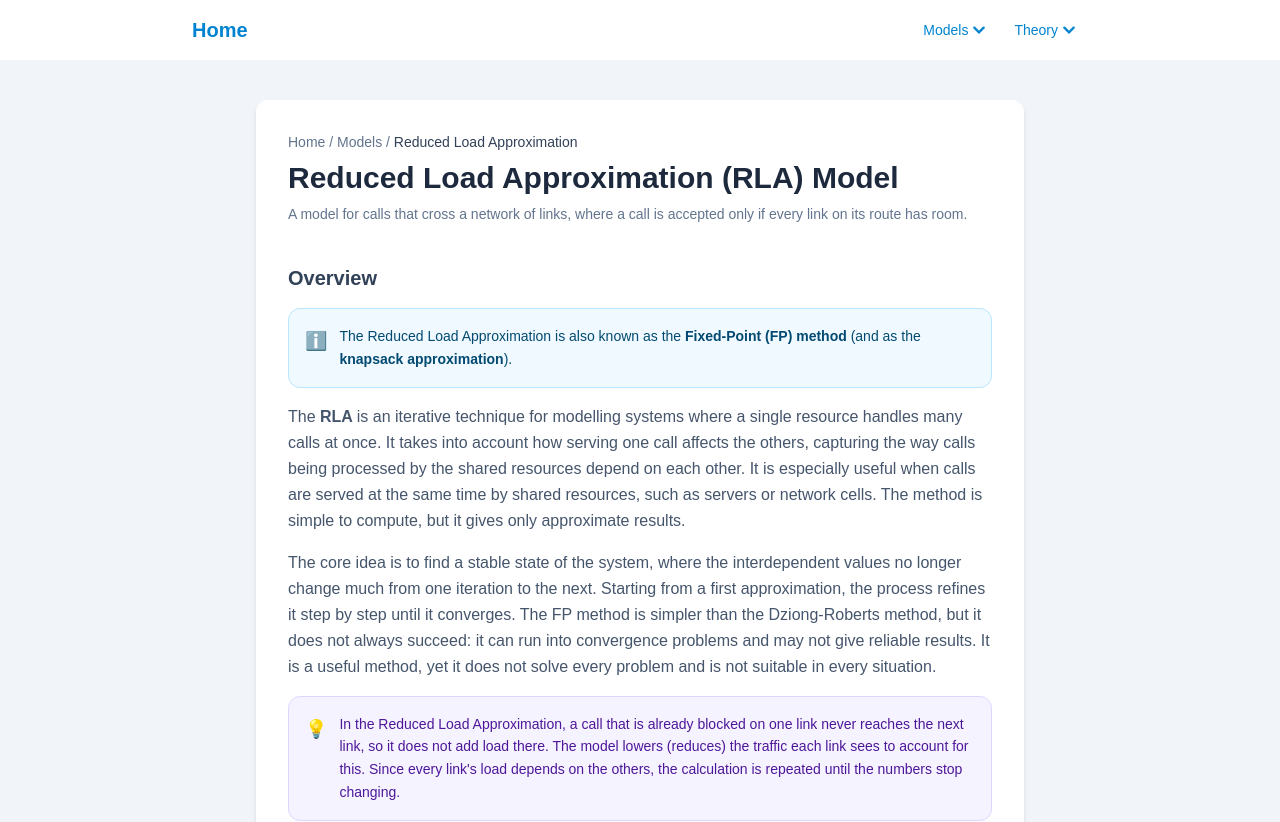
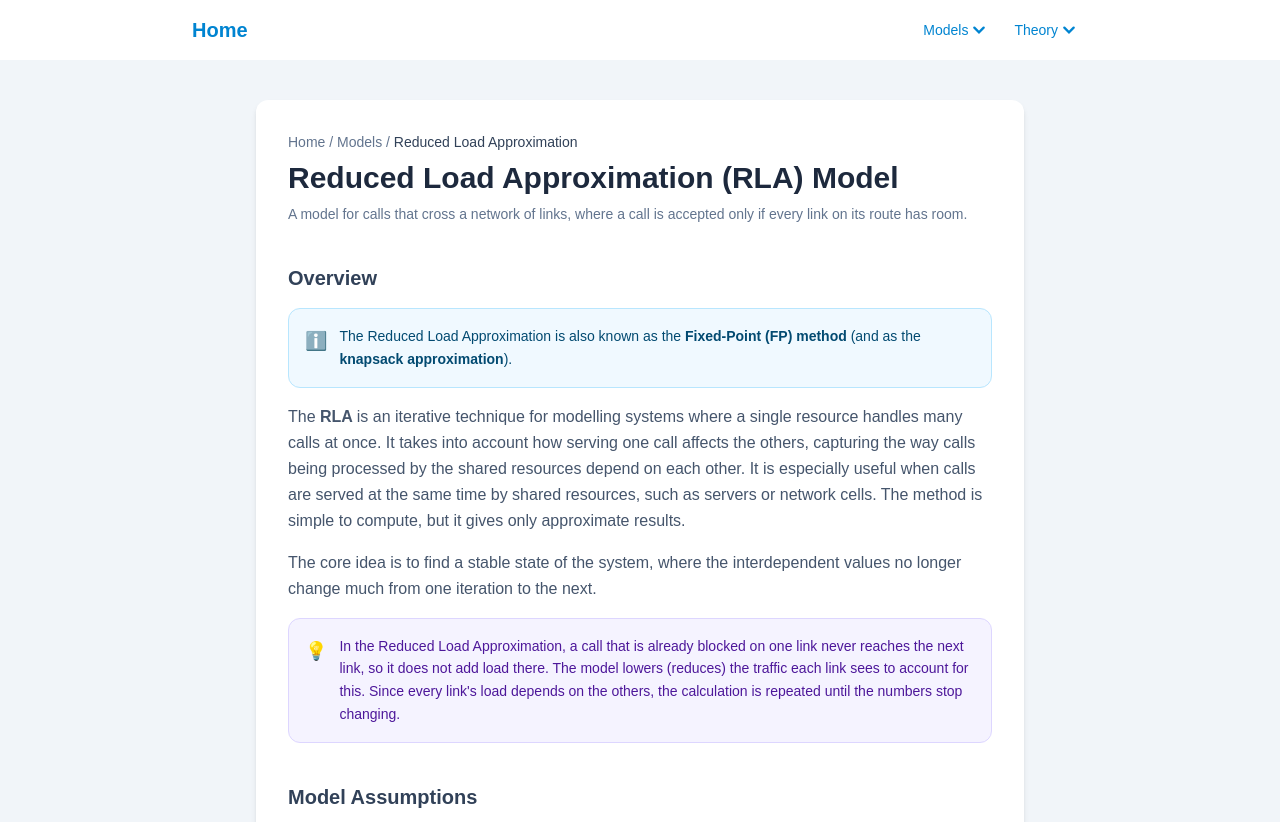
Before and after one commit to marias-world/teletraffic-models-ui, a Next.js app: page /reduced-load-approximation in a window 1280 px wide. Shown: the top 822 px of the page. Built offline with nearby package versions, Linux system fonts and the light colour scheme.

Commit message:
chore: remove paragraph

```diff
--- a/src/app/reduced-load-approximation/page.tsx
+++ b/src/app/reduced-load-approximation/page.tsx
@@ -211,12 +211,7 @@ export default function ReducedLoadApproximationPage() {
             <p className="text-slate-600 leading-relaxed">
               The core idea is to find a stable state of the system, where the
               interdependent values no longer change much from one iteration to
-              the next. Starting from a first approximation, the process refines
-              it step by step until it converges. The FP method is simpler than
-              the Dziong-Roberts method, but it does not always succeed: it can
-              run into convergence problems and may not give reliable results.
-              It is a useful method, yet it does not solve every problem and is
-              not suitable in every situation.
+              the next.
             </p>
 
             <div className="flex gap-3 bg-violet-50 border border-violet-200 rounded-xl p-4">
```
